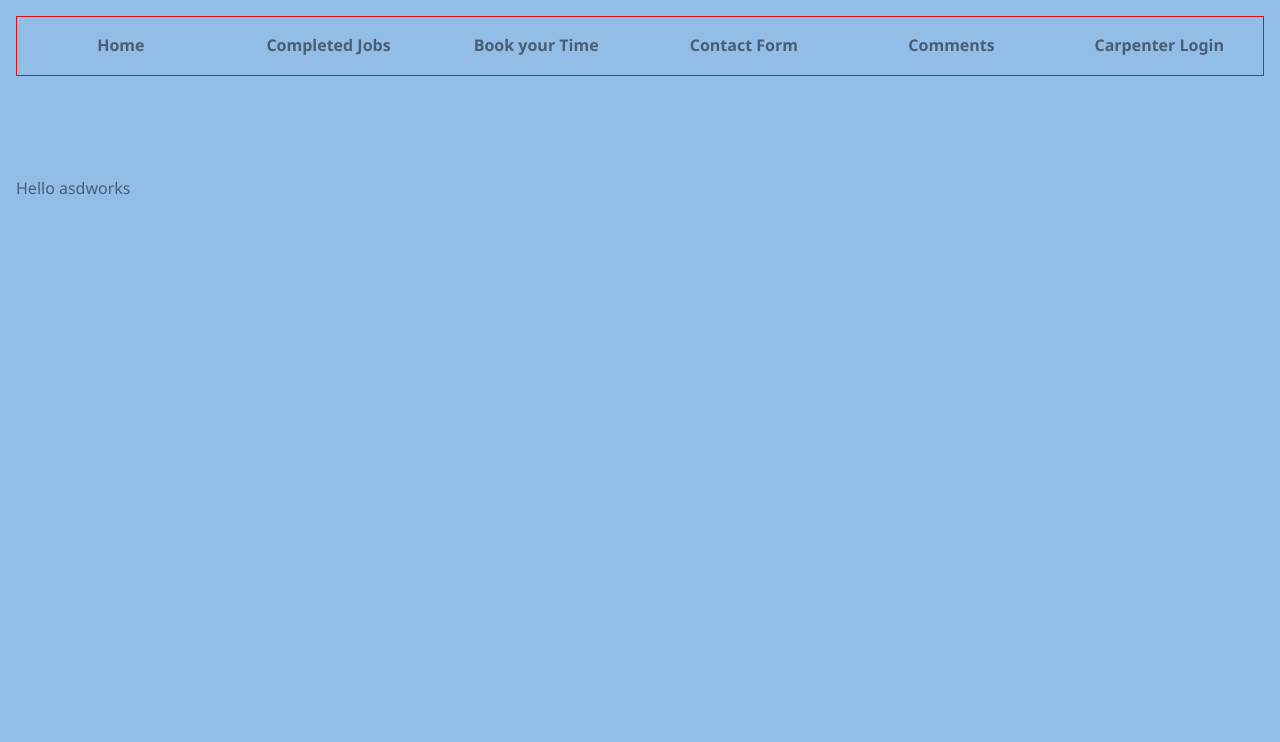
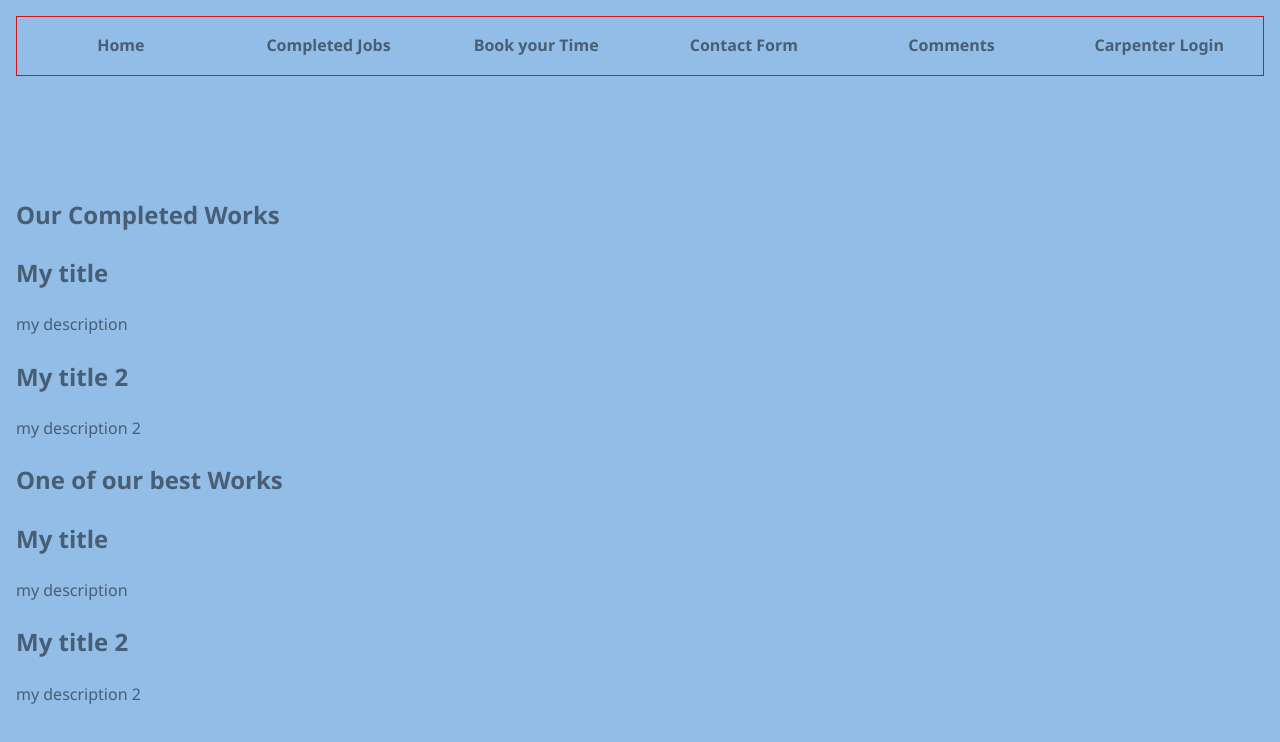
Before and after one commit to emresorkun/handyman-reactjs, a React (Create React App) app: page /works in a window 1280 px wide. Shown: the top 742 px of the page. Built offline with nearby package versions, Linux system fonts and the light colour scheme.

Commit message:
props implemented to Works

```diff
--- /dev/null
+++ b/src/components/WorkList.js
@@ -0,0 +1,15 @@
+const WorkList = ({ works, title }) => {
+  return (
+    <div className="work-list">
+      <h2>{title}</h2>
+      {works.map((work) => (
+        <div className="work-preview" key={work.id}>
+          <h2> {work.title}</h2>
+          <p> {work.description}</p>
+        </div>
+      ))}
+    </div>
+  );
+};
+
+export default WorkList;
--- a/src/pages/Home.js
+++ b/src/pages/Home.js
@@ -1,7 +1,12 @@
 import React from "react";
+import WorkList from "../components/WorkList";
 
 const Home = () => {
-  return <div>Home Page is working</div>;
+  return (
+    <div className="home">
+      <h1>homepage</h1>
+    </div>
+  );
 };
 
 export default Home;
--- a/src/pages/Works.js
+++ b/src/pages/Works.js
@@ -1,5 +1,29 @@
 import React from "react";
+import { useState } from "react";
+import WorkList from "../components/WorkList";
 
-export default function Works() {
-  return <div>Hello asdworks</div>;
-}
+const Works = () => {
+  const [works, setWorks] = useState([
+    {
+      id: 1,
+      title: "My title",
+      images: "url2",
+      description: "my description",
+    },
+    {
+      id: 2,
+      title: "My title 2",
+      images: "url4",
+      description: "my description 2",
+    },
+  ]);
+
+  return (
+    <div className="work">
+      <WorkList works={works} title="Our Completed Works" />
+      <WorkList works={works} title="One of our best Works" />
+    </div>
+  );
+};
+
+export default Works;
```
Also changed, not shown: src/client.js (line endings or trailing spaces).
